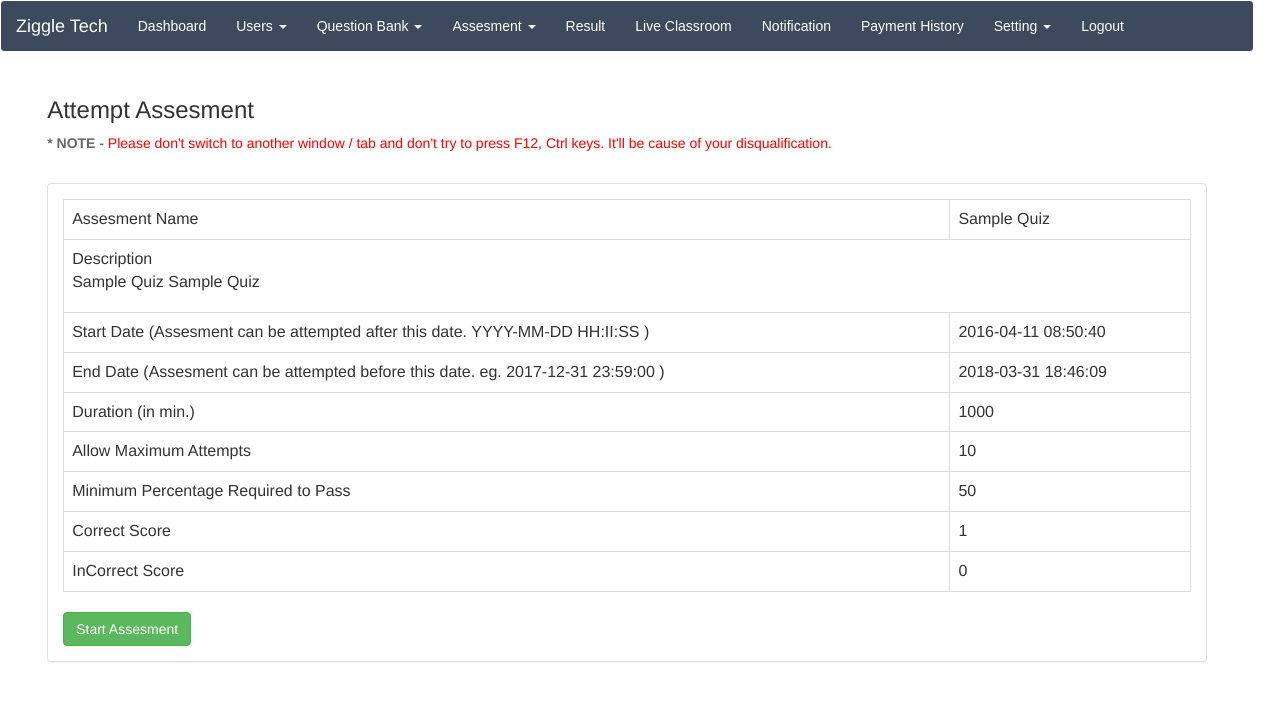
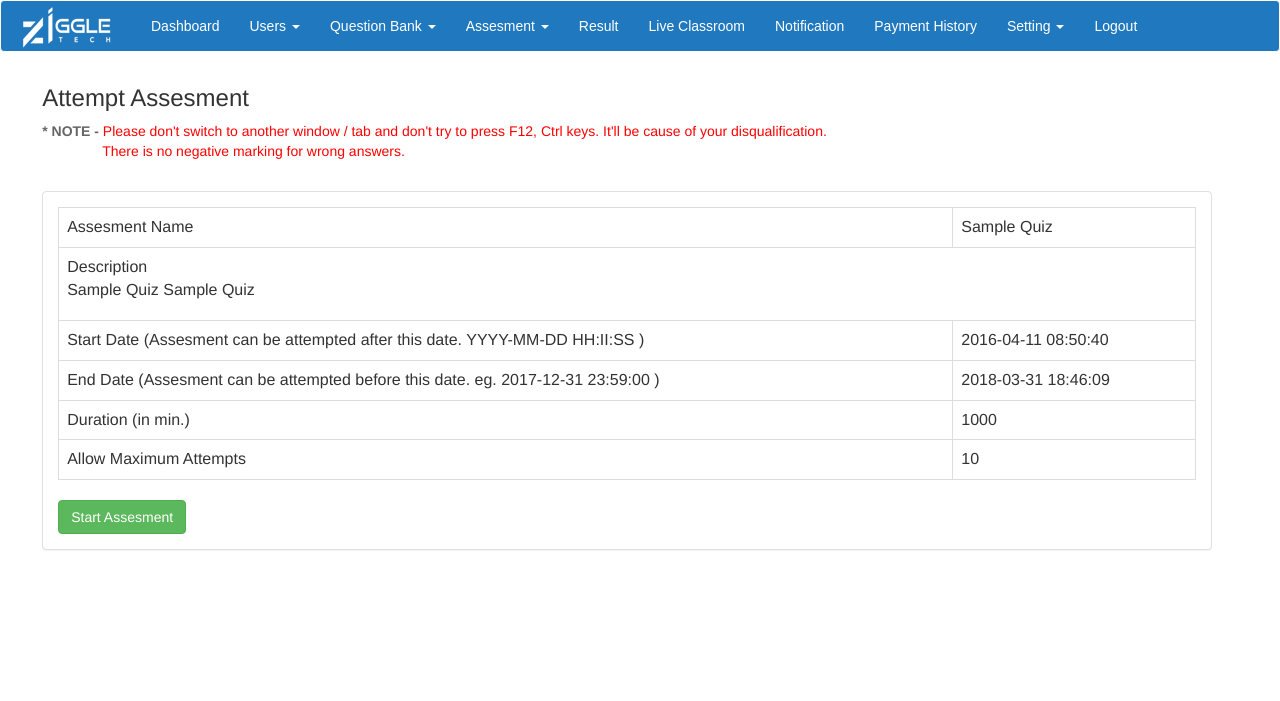
Before and after one commit to onlyvibhorjain/Online-exam, a CodeIgniter app: page /database/index.php/quiz/quiz_detail/1 in a window 1280 px wide. Shown: the top 701 px of the page. Run offline with CodeIgniter, Linux system fonts and the light colour scheme; a user stored in the database is signed in; data comes from the database, SQL or seed files in the repository; some libraries are stand-ins or nearby versions.

Commit message:
design change

```diff
--- a/application/config/sq_config.php
+++ b/application/config/sq_config.php
@@ -1,5 +1,5 @@
 <?php
-		$sq_base_url='http://localhost/online-exam/';
+		$sq_base_url='http://localhost/savsoftquiz_v4.0_advance-master/';
 		$sq_hostname='localhost';
 		$sq_dbname='online-exam';
 		$sq_dbusername='root';
--- a/application/views/header.php
+++ b/application/views/header.php
@@ -54,7 +54,8 @@
               <span class="icon-bar"></span>
               <span class="icon-bar"></span>
             </button>
-            <a class="navbar-brand"><?php echo $this->lang->line('savsoft_quiz');?></a>
+            <!-- <a class="navbar-brand"><?php echo $this->lang->line('savsoft_quiz');?></a> -->
+						<a class="navbar-brand" style="padding:5px 25px 0 20px"><img src="<?php echo base_url('images/white-logo.png');?>"></a>
           </div>
           <div id="navbar" class="navbar-collapse collapse">
             <ul class="nav navbar-nav">
--- a/application/views/header_login.php
+++ b/application/views/header_login.php
@@ -49,7 +49,8 @@
               <span class="icon-bar"></span>
               <span class="icon-bar"></span>
             </button>
-            <a class="navbar-brand" href="http://savsoftquiz.com"><?php echo $this->lang->line('savsoft_quiz');?></a>
+            <!-- <a class="navbar-brand" href="http://savsoftquiz.com"><?php echo $this->lang->line('savsoft_quiz');?></a> -->
+            <a class="navbar-brand" style="padding:5px 25px 0 20px"><img src="<?php echo base_url('images/white-logo.png');?>"></a>
           </div>
           <div id="navbar" class="navbar-collapse collapse">
             <ul class="nav navbar-nav">
--- a/application/views/pre_register.php
+++ b/application/views/pre_register.php
@@ -1,5 +1,5 @@
 <div class="row"  style="border-bottom:1px solid #dddddd;">
-<div class="container"  >
+<div class="container" style="padding-top: 0px" >
 <div class="col-md-1">
 </div>
 <div class="col-md-10">
--- a/application/views/quiz_detail.php
+++ b/application/views/quiz_detail.php
@@ -2,7 +2,7 @@
 
 
  <h3><?php echo $title;?></h3>
- 	<p class="note"> <strong>* NOTE -</strong> <span>Please don't switch to another window / tab and don't try to press F12, Ctrl keys. It'll be cause of your disqualification.</span></p>
+ 	<p class="note"> <strong>* NOTE -</strong> <span>Please don't switch to another window / tab and don't try to press F12, Ctrl keys. It'll be cause of your disqualification.</span><br><span style="padding-left: 60px;">There is no negative marking for wrong answers.</span></p>
 
 
   <div class="row">
@@ -26,10 +26,10 @@
 <tr><td><?php echo $this->lang->line('start_date');?></td><td><?php echo date('Y-m-d H:i:s',$quiz['start_date']);?></td></tr>
 <tr><td><?php echo $this->lang->line('end_date');?></td><td><?php echo date('Y-m-d H:i:s',$quiz['end_date']);?></td></tr>
 <tr><td><?php echo $this->lang->line('duration');?></td><td><?php echo $quiz['duration'];?></td></tr>
-<tr><td><?php echo $this->lang->line('maximum_attempts');?></td><td><?php echo $quiz['maximum_attempts'];?></td></tr>
+<tr><td><?php echo $this->lang->line('maximum_attempts');?></td><td><?php echo $quiz['maximum_attempts'];?></td></tr><!--
 <tr><td><?php echo $this->lang->line('pass_percentage');?></td><td><?php echo $quiz['pass_percentage'];?></td></tr>
 <tr><td><?php echo $this->lang->line('correct_score');?></td><td><?php echo $quiz['correct_score'];?></td></tr>
-<tr><td><?php echo $this->lang->line('incorrect_score');?></td><td><?php echo $quiz['incorrect_score'];?></td></tr>
+<tr><td><?php echo $this->lang->line('incorrect_score');?></td><td><?php echo $quiz['incorrect_score'];?></td></tr> -->
 
 </table>
 
--- a/application/views/register.php
+++ b/application/views/register.php
@@ -1,5 +1,5 @@
 <div class="row"  style="border-bottom:1px solid #dddddd;">
-<div class="container"  >
+<div class="container" style="padding: 0px;" >
 <div class="col-md-1">
 </div>
 <div class="col-md-10">
@@ -13,7 +13,7 @@
 
 </div>
 
- <div class="container">
+ <div class="container" style="padding: 0px;">
 
 
  <h3><?php echo $title;?></h3>
--- a/css/style.css
+++ b/css/style.css
@@ -7,7 +7,7 @@ background-image:url('../images/bg.jpg');
 }
 
 .container{
-	padding:5px;
+	padding:65px 0 0 0;
 }
 
 img{
@@ -283,8 +283,11 @@ color:#ffffff;
 }
 
 .navbar-default {
-    background-color: #3D4A5D;
+    background-color: #2078BE;
     border-color: #ffffff;
+    position: fixed;
+    width: 100%;
+    z-index: 9;
 }
 
 .navbar-default .navbar-nav > li > a {
@@ -309,22 +312,6 @@ color:#ffffff;
     border-bottom: 1px solid #E2E2E2;
     background: none repeat scroll 0% 0% #FAFAFA;
 }
-
-
-
-
-
-
-
-
-
-
-
-
-
-
-
-
 
     .page-signin-modal {
       position: relative;
@@ -371,6 +358,28 @@ color:#ffffff;
 
     .page-signin-modal > .modal-dialog { margin: 30px 10px; }
 
+
+.navbar-default .navbar-nav>.open>a, .navbar-default .navbar-nav>.open>a:focus, .navbar-default .navbar-nav>.open>a:hover {
+    color: #E97229 !important;
+    background-color: #ffffff !important;
+}
+
+.dropdown-menu>li>a {
+	display: block;
+	padding: 3px 20px;
+	clear: both;
+	font-weight: 400;
+	line-height: 1.42857143;
+	color: #E97229 !important;
+	white-space: nowrap;
+}
+.navbar-default .navbar-nav>.active>a, .navbar-default .navbar-nav>.active>a:focus, .navbar-default .navbar-nav>.active>a:hover {
+    color: #fff;
+    background-color: #E97230;
+}
+.navbar-default .navbar-brand:hover{color: #fff}
+.nav.navbar-nav li:hover{color: #fff; background-color: #E97230;}
+
     @media (min-width: 544px) {
       .page-signin-modal > .modal-dialog { margin: 60px auto; }
     }
```
Also changed, not shown: application/logs/log-2018-08-29.php (+21 -0 lines), images/white-logo.png (added), 1 other file.
